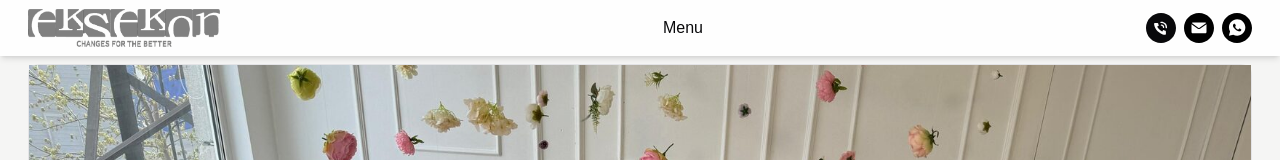
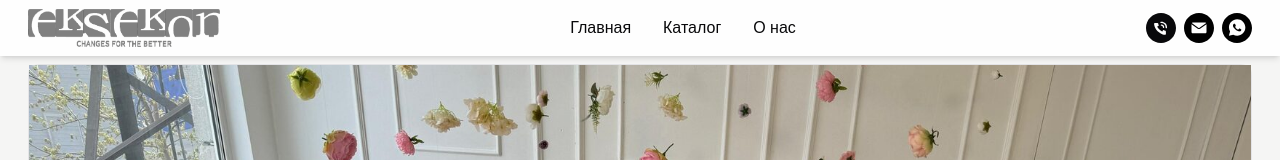
Before and after one commit to leonraz58/eksekonnext, a Next.js app: page / in a window 1280 px wide. Shown: the top 160 px of the page. Built offline with nearby package versions, Linux system fonts and the light colour scheme.

Commit message:
add header menu

```diff
--- a/components/header.tsx
+++ b/components/header.tsx
@@ -2,6 +2,7 @@ import React from 'react';
 import {PageContainer} from "@/components/page-container";
 import Link from "next/link";
 import {Contacts} from "@/components/contacts";
+import {Menu} from "@/components/ui/menu";
 
 const Header = () => {
     return (
@@ -14,7 +15,7 @@ const Header = () => {
                     </div>
                 </Link>
                 <div>
-                    Menu
+                    <Menu variant={'desktop'}/>
                 </div>
                 <div>
                     <Contacts/>
--- /dev/null
+++ b/components/ui/menu.tsx
@@ -0,0 +1,36 @@
+import Link from "next/link";
+import {cn} from "@/lib/utils";
+
+const items = [
+    {
+        title: 'Главная',
+        href: '/'
+    },
+    {
+        title: 'Каталог',
+        href: 'catalog'
+    },
+    {
+        title: 'О нас',
+        href: 'about'
+    },
+]
+
+type Props = {
+    variant: 'mobile' | 'desktop'
+}
+
+export const Menu = ({variant}: Props) => {
+    return <nav >
+        <ul className={cn(variant === 'desktop' && 'flex justify-center gap-8', '')}>
+            {items.map((item, i) => {
+                return <li key={i}>
+                    <Link href={item.href}
+                    >
+                        {item.title}
+                    </Link>
+                </li>
+            })}
+        </ul>
+    </nav>
+}
```
